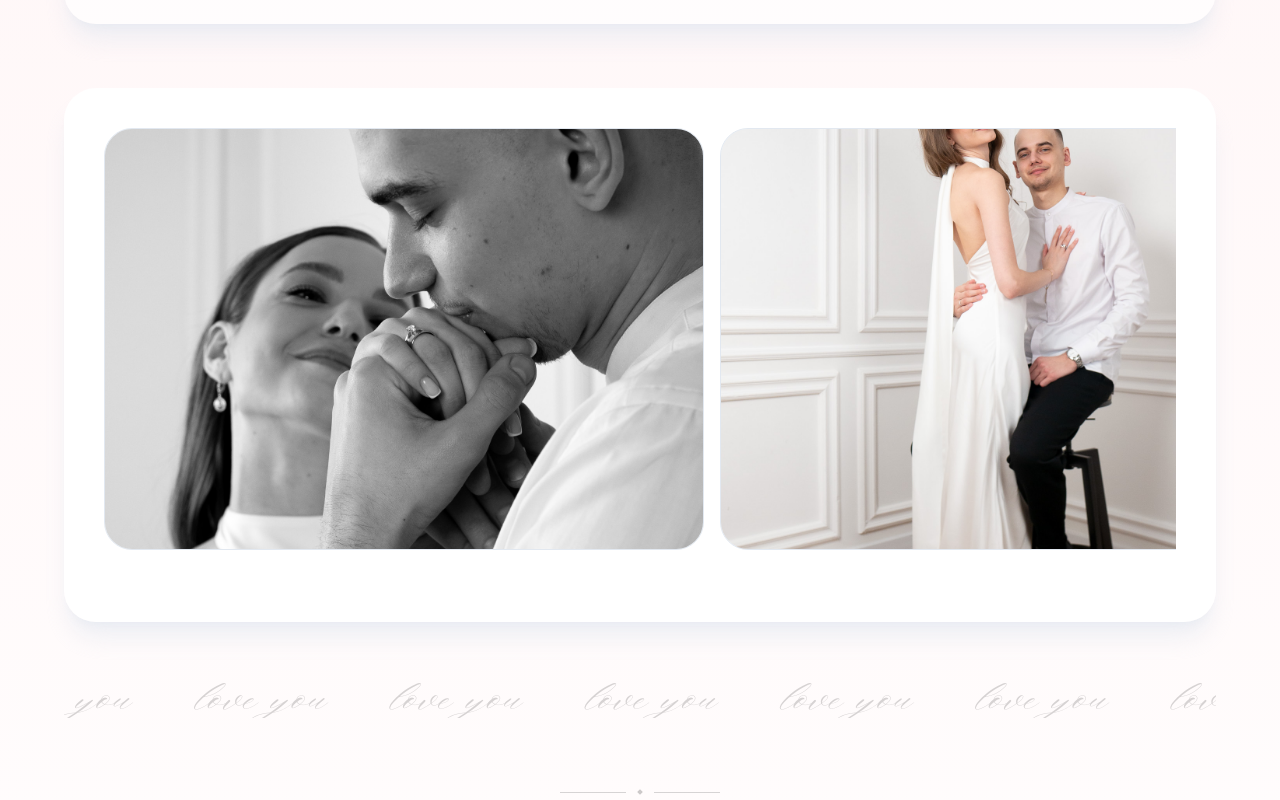
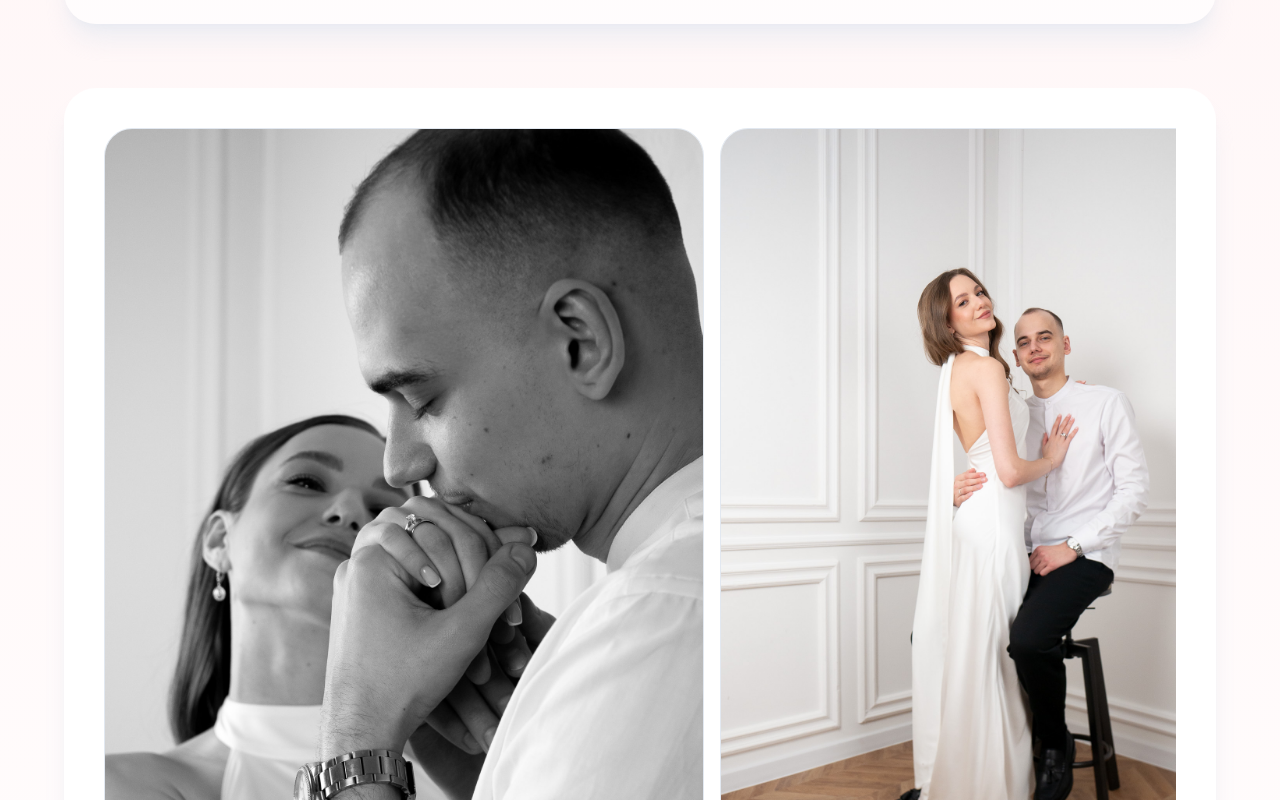
Before and after one commit to dimasiasko/wedding-invitation, a Next.js app: page /wedding-invitation/ in a window 1280 px wide. Shown: the part 1260-2060 px from the top of the page. Built offline with nearby package versions, Linux system fonts and the light colour scheme; a web font is replaced by a local one.

Commit message:
images fix

```diff
--- a/app/page.tsx
+++ b/app/page.tsx
@@ -198,16 +198,17 @@ export default function Home() {
               {carouselPhotos.map((photo) => (
                 <div
                   key={photo.src.src}
-                  className="min-w-[86%] shrink-0 snap-start overflow-hidden rounded-[1.75rem] border border-slate-200 bg-slate-100 shadow-inner shadow-slate-200/40 sm:min-w-[72%] lg:min-w-[56%]"
+                  className="min-w-[86%] shrink-0 snap-start sm:min-w-[72%] lg:min-w-[56%]"
                 >
-                  <Image
-                    src={photo.src}
-                    alt={photo.alt}
-                    className="h-[420px] w-full object-cover"
-                    width={1538}
-                    height={2048}
-                    sizes="(max-width: 640px) 86vw, (max-width: 1024px) 72vw, 56vw"
-                  />
+                  <div className="relative aspect-[3/4] overflow-hidden rounded-[1.75rem] border border-slate-200 bg-slate-100 shadow-inner shadow-slate-200/40">
+                    <Image
+                      src={photo.src}
+                      alt={photo.alt}
+                      fill
+                      className="object-cover"
+                      sizes="(max-width:640px) 86vw, (max-width:1024px) 72vw, 56vw"
+                    />
+                  </div>
                 </div>
               ))}
             </div>
```
